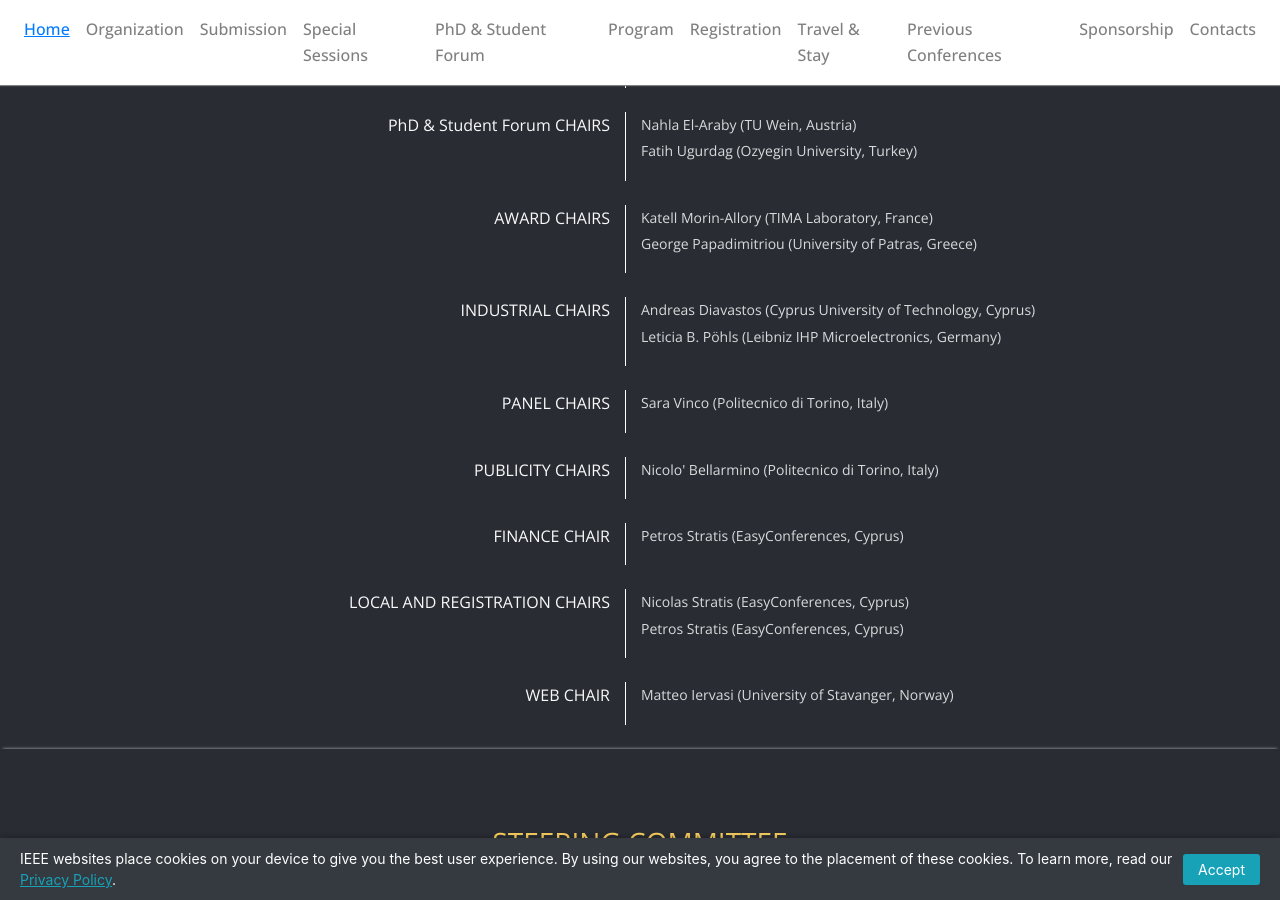
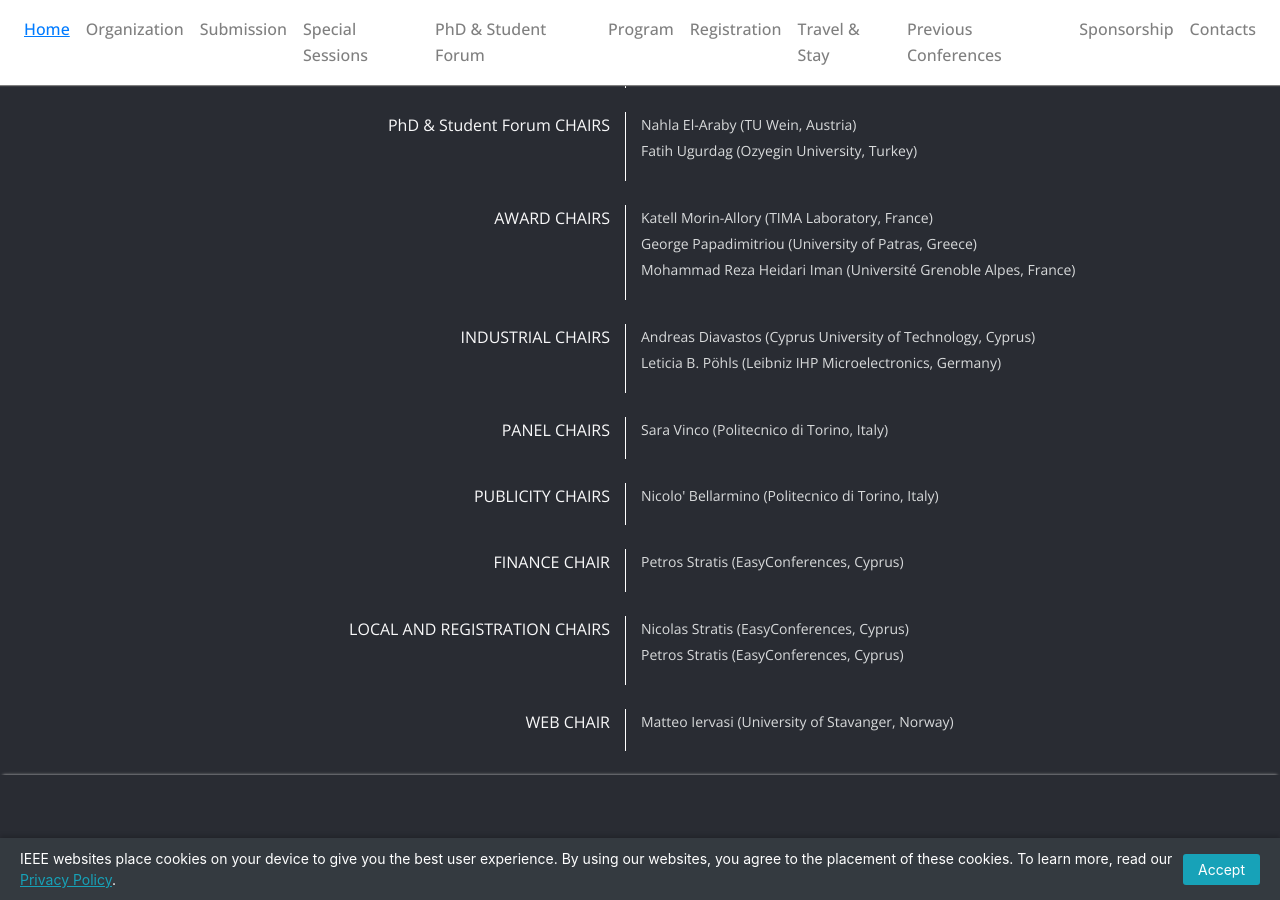
Before and after one commit to vlsi-soc/vlsi-soc, a Jekyll site: the page built from index.md, in a window 1280 px wide and 900 px high, scrolled down 2640 px. Built offline with Jekyll 4.4.1, drawn with Linux system fonts in a browser that asks for light colours; nearby versions of some CDN libraries.

Commit message:
Add Mohammad Reza Heidari Iman

```diff
--- a/_data/organizing_committee.yml
+++ b/_data/organizing_committee.yml
@@ -56,6 +56,8 @@ roles:
         affiliation: "TIMA Laboratory, France"
       - name: "George Papadimitriou"
         affiliation: "University of Patras, Greece"
+      - name: "Mohammad Reza Heidari Iman"
+        affiliation: "Université Grenoble Alpes, France"
 
   - title: "INDUSTRIAL CHAIRS"
     key: "industrial_chairs"
```
